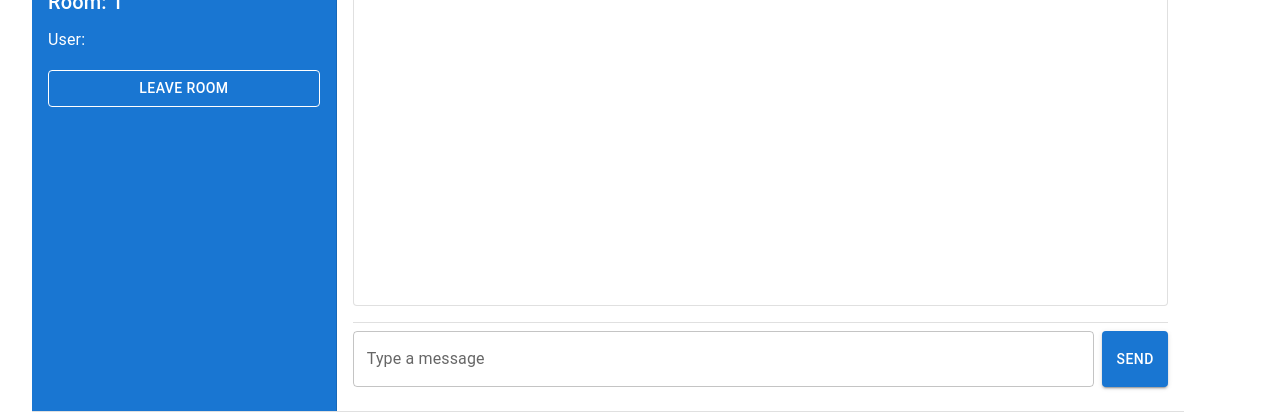
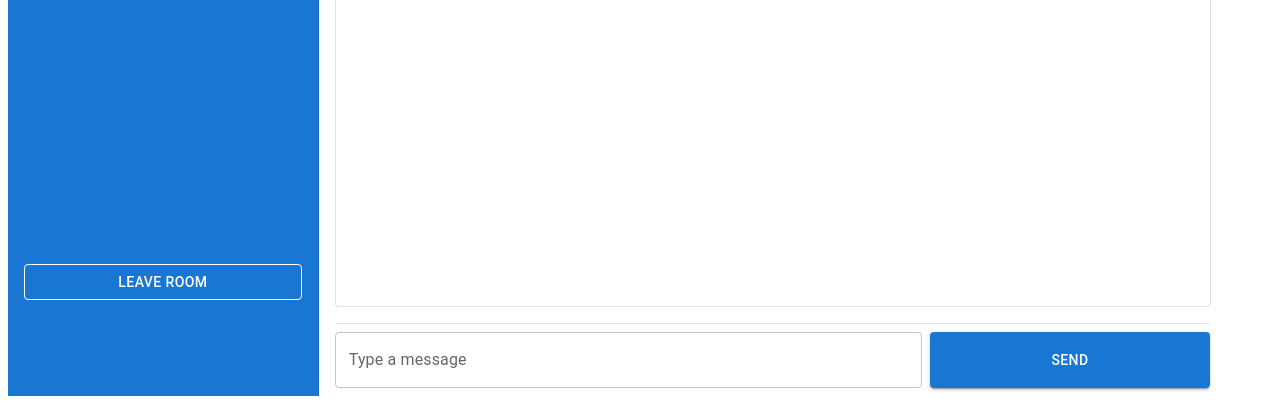
Before and after one commit to adil-bm394/ChatAPP, a React (Create React App) app in the folder frontend/: page /chat/1/1 in a window 1280 px wide. Shown: the part 396-813 px from the top of the page. Built offline with nearby package versions, Linux system fonts and the light colour scheme; no server answers.

Commit message:
update styling

```diff
--- a/frontend/src/pages/chat.tsx
+++ b/frontend/src/pages/chat.tsx
@@ -85,8 +85,9 @@ const Chat: React.FC = () => {
           display: "flex",
           flexDirection: "row",
           flex: "1 1 auto",
-          borderBottom: `1px solid ${theme.palette.divider}`,
-          margin: "6px 0px 0px 0px",
+         // borderBottom: `1px solid ${theme.palette.divider}`,
+          paddingTop: 1,
+          marginLeft: -3,
         }}
       >
         <Box
@@ -99,6 +100,7 @@ const Chat: React.FC = () => {
             justifyContent: "center",
             padding: 2,
             borderRight: `1px solid ${theme.palette.divider}`,
+            marginBottom:2
           }}
         >
           <Typography variant="h6" sx={{ mb: 1 }}>
@@ -108,7 +110,7 @@ const Chat: React.FC = () => {
           <Button
             variant="outlined"
             color="inherit"
-            sx={{ mt: 2 }}
+            sx={{ mt: 52 }}
             onClick={leaveRoom}
           >
             Leave Room
@@ -120,6 +122,7 @@ const Chat: React.FC = () => {
             display: "flex",
             flexDirection: "column",
             padding: 2,
+            marginLeft: "0px",
           }}
         >
           <Box
@@ -128,10 +131,11 @@ const Chat: React.FC = () => {
               overflowY: "auto",
               mb: 2,
               padding: 1,
-              backgroundColor: theme.palette.background.paper,
+              backgroundColor: "white",
               borderRadius: 1,
               border: `1px solid ${theme.palette.divider}`,
               maxHeight: "calc(100vh - 150px)",
+              width: "103%",
             }}
           >
             <List>
@@ -159,6 +163,7 @@ const Chat: React.FC = () => {
               borderTop: `1px solid ${theme.palette.divider}`,
               paddingTop: 1,
               paddingBottom: 1,
+              width: "105%",
             }}
           >
             <TextField
@@ -172,14 +177,19 @@ const Chat: React.FC = () => {
                   sendMessage();
                 }
               }}
-              sx={{ borderRadius: 1 }}
+              sx={{ borderRadius: 1, width: "110%" }}
               autoComplete="off"
             />
             <Button
               variant="contained"
               color="primary"
               onClick={sendMessage}
-              sx={{ padding: 2 }}
+              sx={{
+                padding: 2,
+                width: "50%",
+                alignSelf: "flex-end",
+                marginLeft: "40",
+              }}
             >
               Send
             </Button>
```
